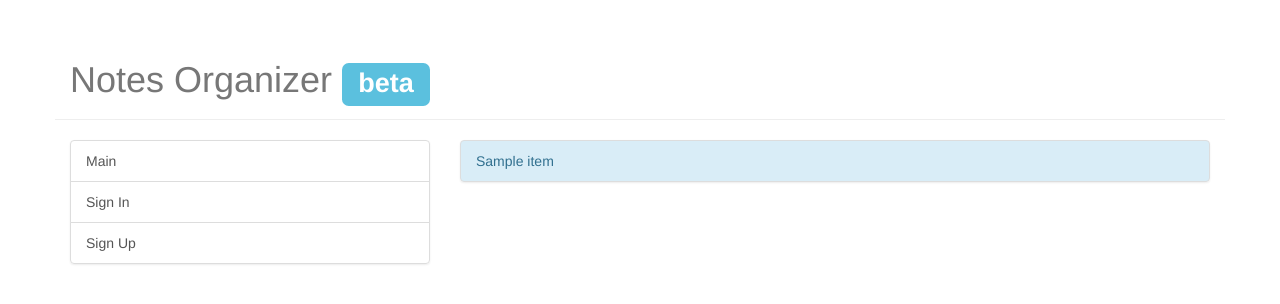
After one commit to vladaoleynik/notes_app, a Django app: page /notes/my_categories/ in a window 1280 px wide. The commit adds this page. Shown: the top 304 px of the page. Run offline with Django 3.2, Linux system fonts and the light colour scheme; tables that the repository leaves empty hold one stand-in row (values such as "Sample post"); a database or web service that is not in the repository returns one stand-in record (values such as "Sample title"); data that the repository does not hold is empty; some libraries are stand-ins or nearby versions.

Commit message:
Custom Settings

```diff
--- /dev/null
+++ b/templates/__nav.html
@@ -0,0 +1,20 @@
+{% load base_extras %}
+<ul class="list-group">
+    {% if user.is_authenticated %}
+        <li class="list-group-item">Signed in as <strong>{{ user }}</strong></li>
+        <a href="{% url 'index' %}" class="list-group-item {% nav_active request 'index' %}">Main</a>
+        <a href="#" class="list-group-item">Add Note</a>
+        <a href="{% url 'my_notes' %}" class="list-group-item {% nav_active request 'my_notes' %}">
+            My Notes
+            <span class="badge">{{ notes_count }}</span>
+        </a>
+        <a href="{% url 'my_categories' %}" class="list-group-item {% nav_active request 'my_categories' %}">My Categories</a>
+        <a href="{% url 'my_tags' %}" class="list-group-item {% nav_active request 'my_tags' %}">My Tags</a>
+        <a href="#" class="list-group-item">My Colors</a>
+        <a href="{% url 'logout' %}" class="list-group-item">Log Out</a>
+    {% else %}
+        <a href="{% url 'index' %}" class="list-group-item {% nav_active request 'index' %}">Main</a>
+        <a href="{% url 'signin' %}" class="list-group-item {% nav_active request 'signin' %}">Sign In</a>
+        <a href="{% url 'signup' %}" class="list-group-item {% nav_active request 'signup' %}">Sign Up</a>
+    {% endif %}
+</ul>
--- a/templates/base.html
+++ b/templates/base.html
@@ -16,25 +16,7 @@
             </div>
             <div class="row">
                 <div class="col-sm-4">
-                    <ul class="list-group">
-                        {% if user.is_authenticated %}
-                            <li class="list-group-item">Signed in as <strong>{{ user }}</strong></li>
-                            <a href="{% url 'index' %}" class="list-group-item {% nav_active request 'index' %}">Main</a>
-                            <a href="#" class="list-group-item">Add Note</a>
-                            <a href="{% url 'my_notes' %}" class="list-group-item {% nav_active request 'my_notes' %}">
-                                My Notes
-                                <span class="badge">{{ notes_count }}</span>
-                            </a>
-                            <a href="#" class="list-group-item">My Categories</a>
-                            <a href="#" class="list-group-item">My Tags</a>
-                            <a href="#" class="list-group-item">My Colors</a>
-                            <a href="{% url 'logout' %}" class="list-group-item">Log Out</a>
-                        {% else %}
-                            <a href="{% url 'index' %}" class="list-group-item {% nav_active request 'index' %}">Main</a>
-                            <a href="{% url 'signin' %}" class="list-group-item {% nav_active request 'signin' %}">Sign In</a>
-                            <a href="{% url 'signup' %}" class="list-group-item {% nav_active request 'signup' %}">Sign Up</a>
-                        {% endif %}
-                    </ul>
+                    {% include '__nav.html' %}
                 </div>
                 <div class="col-sm-8">
                 {% block content %}{% endblock %}
--- a/templates/notes/index.html
+++ b/templates/notes/notes.html
@@ -15,7 +15,7 @@
                         <h3>
                             <a href="{% url 'notes_category' note.category|lower %}" style="color: #080808; text-decoration: none; font-weight: bold">{{ note.category }}:</a>
                             <a href="{% url 'single_note' note.pk %}" style="color:#000000; text-decoration: none;">{{ note.title }}</a>
-                            <a href="{% url 'notes_author' note.user %}" style="text-decoration: none;"><small style="color: #222222;">{{ note.user }}</small></a>
+                            <a {% ifnotequal user note.user %}href="{% url 'notes_author' note.user %}"{% endifnotequal %} style="text-decoration: none;"><small style="color: #222222;">{{ note.user }}</small></a>
                         </h3>
                     </div>
                 </div>
@@ -48,7 +48,7 @@
             </li>
             {% if notes.has_next %}
                 <li>
-                    <a href="?page={{ contacts.next_page_number }}" aria-label="Next">
+                    <a href="?page={{ notes.next_page_number }}" aria-label="Next">
                         <span aria-hidden="true">&raquo;</span>
                     </a>
                 </li>
--- /dev/null
+++ b/templates/notes/settings.html
@@ -0,0 +1,13 @@
+{% extends 'base.html' %}
+{% block nav-main %}active{% endblock %}
+{% block content %}
+    <div>
+        <ul class="list-group">
+            {% for set in settings %}
+            <li class="list-group-item list-group-item-info">{{ set }}</li>
+            {% empty %}
+            <li class="list-group-item list-group-item-info">{{ info }}</li>
+            {% endfor %}
+        </ul>
+    </div>
+{% endblock %}
```
Also changed, not shown: templates/notes/single_note.html (added, +31 -0 lines).
